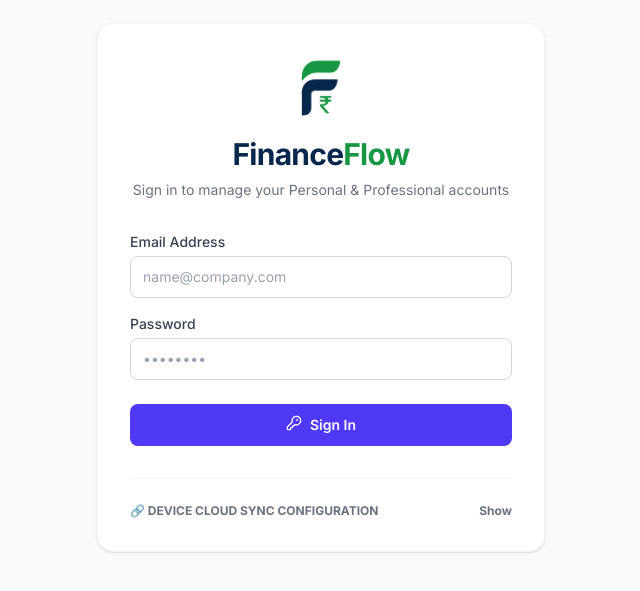
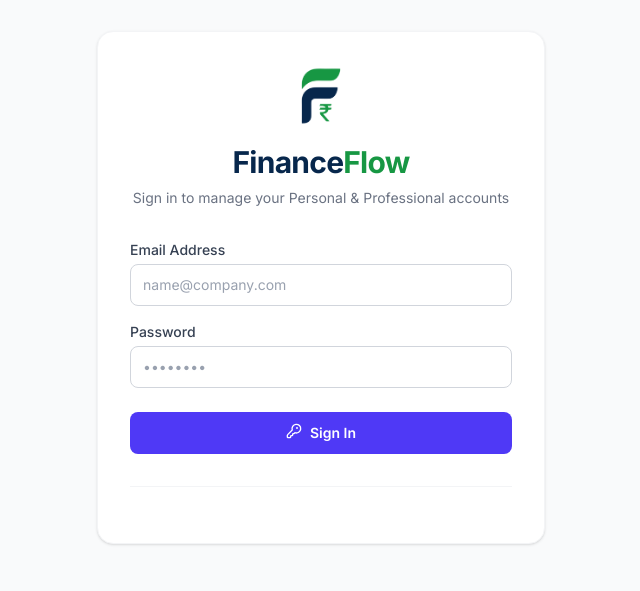
Before and after one commit to NDFF26/FF, a React (Vite) app: page / in a window 1280 px wide. Shown: the part 113-704 px from the top of the page, without its empty margins (319-959 px from the left). Built offline with nearby package versions, Linux system fonts and the light colour scheme.

Commit message:
refactor(ui): remove sync configuration toggle label
Remove redundant UI labels for the device cloud sync toggle to clean up the login interface.

```diff
--- a/src/components/Login.tsx
+++ b/src/components/Login.tsx
@@ -178,8 +178,6 @@ export default function Login({ onLoginSuccess }: LoginProps) {
             onClick={() => setShowSyncForm(!showSyncForm)}
             className="w-full flex items-center justify-between text-xs font-bold text-gray-500 hover:text-gray-700 transition-colors"
           >
-            <span>🔗 DEVICE CLOUD SYNC CONFIGURATION</span>
-            <span>{showSyncForm ? 'Hide' : 'Show'}</span>
           </button>
 
           {showSyncForm && (
```
